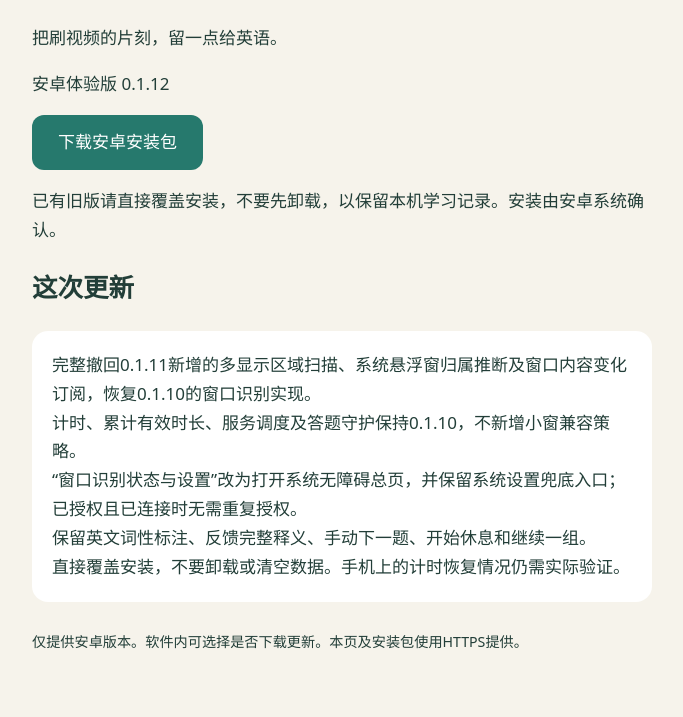
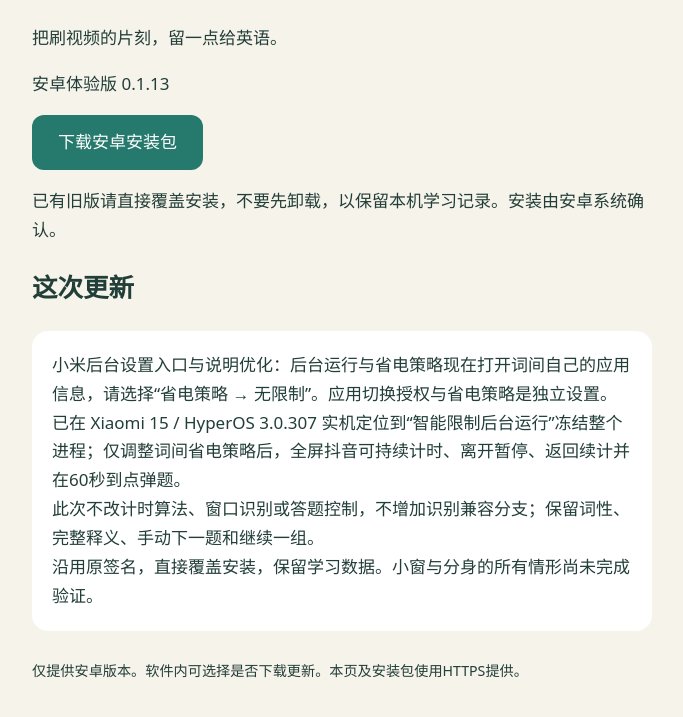
Before and after one commit to chanyunyu418-netizen/cijian-updates, a plain HTML site: page index.html in a window 1280 px wide. Shown: the part 175-892 px from the top of the page, without its empty margins (298-981 px from the left). Drawn offline with Linux system fonts and the light colour scheme.

Commit message:
Publish Cijian 0.1.13 Xiaomi background settings guide

```diff
--- a/index.html
+++ b/index.html
@@ -1,10 +1,9 @@
 <!doctype html>
 <html lang="zh-CN"><meta charset="utf-8"><meta name="viewport" content="width=device-width,initial-scale=1"><title>词间 · 安卓下载</title>
 <style>body{margin:0;background:#f6f3eb;color:#223e38;font:17px/1.7 system-ui,sans-serif}main{max-width:620px;margin:8vh auto;padding:28px}h1{font-size:42px;line-height:1.2}a.download{display:inline-block;background:#26796d;color:white;padding:13px 26px;border-radius:12px;text-decoration:none}pre{white-space:pre-wrap;font:inherit;background:white;padding:20px;border-radius:16px}small{display:block;margin-top:28px}</style>
-<main><h1>词间</h1><p>把刷视频的片刻，留一点给英语。</p><p>安卓体验版 0.1.12</p><p><a class="download" href="cijian-0.1.12.apk" download>下载安卓安装包</a></p>
-<p>已有旧版请直接覆盖安装，不要先卸载，以保留本机学习记录。安装由安卓系统确认。</p><h2>这次更新</h2><pre>完整撤回0.1.11新增的多显示区域扫描、系统悬浮窗归属推断及窗口内容变化订阅，恢复0.1.10的窗口识别实现。
-计时、累计有效时长、服务调度及答题守护保持0.1.10，不新增小窗兼容策略。
-“窗口识别状态与设置”改为打开系统无障碍总页，并保留系统设置兜底入口；已授权且已连接时无需重复授权。
-保留英文词性标注、反馈完整释义、手动下一题、开始休息和继续一组。
-直接覆盖安装，不要卸载或清空数据。手机上的计时恢复情况仍需实际验证。</pre>
+<main><h1>词间</h1><p>把刷视频的片刻，留一点给英语。</p><p>安卓体验版 0.1.13</p><p><a class="download" href="cijian-0.1.13.apk" download>下载安卓安装包</a></p>
+<p>已有旧版请直接覆盖安装，不要先卸载，以保留本机学习记录。安装由安卓系统确认。</p><h2>这次更新</h2><pre>小米后台设置入口与说明优化：后台运行与省电策略现在打开词间自己的应用信息，请选择“省电策略 → 无限制”。应用切换授权与省电策略是独立设置。
+已在 Xiaomi 15 / HyperOS 3.0.307 实机定位到“智能限制后台运行”冻结整个进程；仅调整词间省电策略后，全屏抖音可持续计时、离开暂停、返回续计并在60秒到点弹题。
+此次不改计时算法、窗口识别或答题控制，不增加识别兼容分支；保留词性、完整释义、手动下一题和继续一组。
+沿用原签名，直接覆盖安装，保留学习数据。小窗与分身的所有情形尚未完成验证。</pre>
 <small>仅提供安卓版本。软件内可选择是否下载更新。本页及安装包使用HTTPS提供。</small></main></html>
```
Also changed, not shown: update.json (+5 -5 lines), 2 other files.
